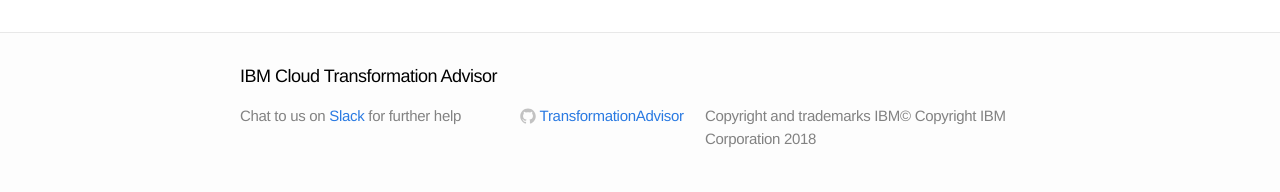
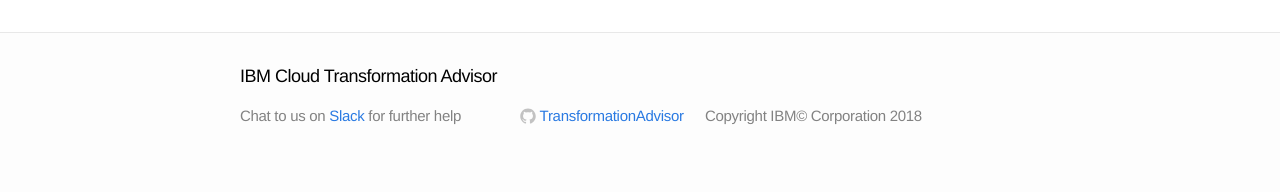
Before and after one commit to TransformationAdvisor/TA.github.io, a Jekyll site: the page built from index.md, in a window 1280 px wide. Shown: the part 1930-2122 px from the top of the page. Built offline with Jekyll 4.4.1, drawn with Linux system fonts in a browser that asks for light colours.

Commit message:
Update footer.html

```diff
--- a/_includes/footer.html
+++ b/_includes/footer.html
@@ -36,9 +36,9 @@
     </div>
 
     <div class="footer-col-3 column">
-      <p class="text">Copyright and trademarks IBM© Copyright IBM Corporation 2018</p>
+      <p class="text">Copyright IBM© Corporation 2018</p>
     </div>
 
   </div>
-
+<script src="/assets/js/youtube.js"></script>
 </footer>
```
